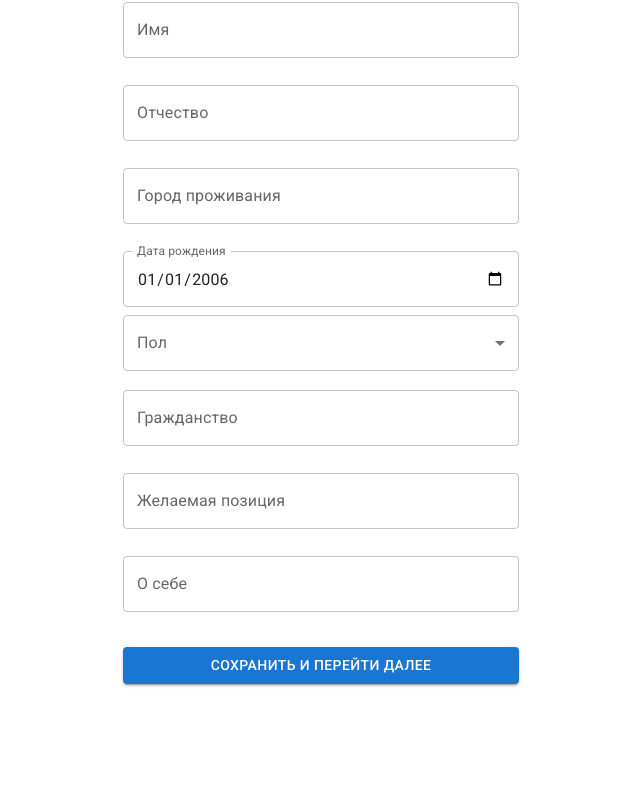
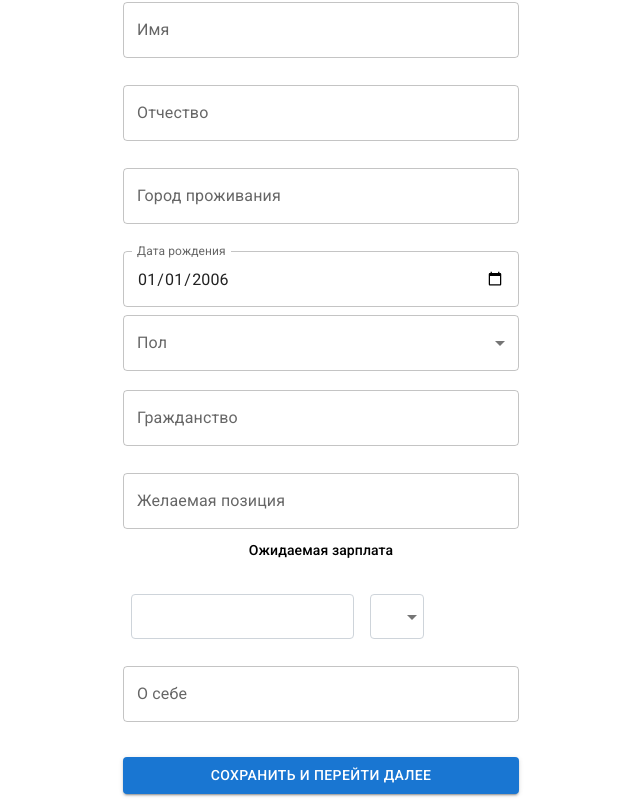
Before and after one commit to Vlad-Shaitanov/sigur_teast_task, a React (Create React App) app: page / in a window 1280 px wide. Shown: the part 346-1156 px from the top of the page, without its empty margins (319-959 px from the left). Before the commit the page ends 1046 px from the top, so only its background shows below. Built offline with nearby package versions, Linux system fonts and the light colour scheme.

Commit message:
Work with CustomSelect

```diff
--- /dev/null
+++ b/src/components/Select/CustomSelect.js
@@ -0,0 +1,95 @@
+import * as React from "react";
+import { styled } from "@mui/material/styles";
+import InputLabel from "@mui/material/InputLabel";
+import MenuItem from "@mui/material/MenuItem";
+import FormControl from "@mui/material/FormControl";
+import Select from "@mui/material/Select";
+import InputBase from "@mui/material/InputBase";
+import FormHelperText from "@mui/material/FormHelperText";
+import Typography from "@mui/material/Typography";
+import { Controller } from "react-hook-form";
+
+const BootstrapInput = styled(InputBase)(({ theme }) => ({
+  "label + &": {
+    marginTop: theme.spacing(3),
+  },
+  "& .MuiInputBase-input": {
+    borderRadius: 4,
+    position: "relative",
+    backgroundColor: theme.palette.background.paper,
+    border: "1px solid #ced4da",
+    fontSize: 16,
+    padding: "10px 26px 10px 12px",
+    transition: theme.transitions.create(["border-color", "box-shadow"]),
+    "&:focus": {
+      borderRadius: 4,
+      borderColor: "#80bdff",
+      boxShadow: "0 0 0 0.2rem rgba(0,123,255,.25)",
+    },
+  },
+}));
+
+export const CustomSelect = ({ control, name, error }) => {
+  const [sum, setSum] = React.useState("");
+  const handleChange = (event) => {
+    const data = {
+      // [event.target.name]: event.target.value,
+    };
+    // setSum((prevState) => ({
+    //   console.log("sum", sum);
+    //   return { ...prevState, ...data };
+    // }}));
+    setSum((prevState) => ({
+      ...prevState,
+      ...{ [event.target.name]: event.target.value },
+    }));
+    console.log("sum", sum);
+  };
+  let result = sum.summary;
+  return (
+    <Controller
+      control={control}
+      name={name}
+      defaultValue=""
+      render={({
+        field: { onChange, onBlur, value, name, ref },
+        // fieldState: { invalid, isTouched, isDirty, error },
+        // formState,
+      }) => (
+        <div style={{ width: "100%" }}>
+          <Typography variant="subtitle2" align="center">
+            Ожидаемая зарплата
+          </Typography>
+
+          <FormControl sx={{ m: 1 }} variant="standard">
+            <InputLabel htmlFor="demo-customized-textbox">Сумма</InputLabel>
+            <BootstrapInput
+              id="summary"
+              onChange={handleChange}
+              name="summary"
+              onBlur={onBlur}
+              // value={result}
+            />
+          </FormControl>
+          <FormControl sx={{ m: 1 }} variant="standard">
+            <InputLabel id="demo-customized-select-label">Валюта</InputLabel>
+            <Select
+              labelId="demo-customized-select-label"
+              id="demo-customized-select"
+              value={value}
+              onChange={onChange}
+              onBlur={handleChange}
+              input={<BootstrapInput />}
+              name="demo-customized-select"
+              autoWidth
+            >
+              <MenuItem value="$">USD</MenuItem>
+              <MenuItem value="€">EURO</MenuItem>
+            </Select>
+            <FormHelperText error>{error?.name?.message}</FormHelperText>
+          </FormControl>
+        </div>
+      )}
+    />
+  );
+};
--- a/src/components/Step1/Step1.js
+++ b/src/components/Step1/Step1.js
@@ -10,6 +10,7 @@ import { MainContainer } from "../MainContainer/MainContainer";
 import { Form } from "../Form/Form";
 import { PrimaryButton } from "../PrimaryButton/PrimaryButton";
 import { SelectBlock } from "../Select/Select";
+import { CustomSelect } from "../Select/CustomSelect";
 import { Input } from "../Input/Input";
 
 //Схема данных(как валидировать поля)
@@ -153,6 +154,13 @@ export const Step1 = () => {
           name="position"
           error={errors}
         />
+        <CustomSelect
+          control={control}
+          error={errors}
+          id="salary"
+          label="Зарплата"
+          name="salary"
+        />
         <Input
           control={control}
           error={errors}
```
